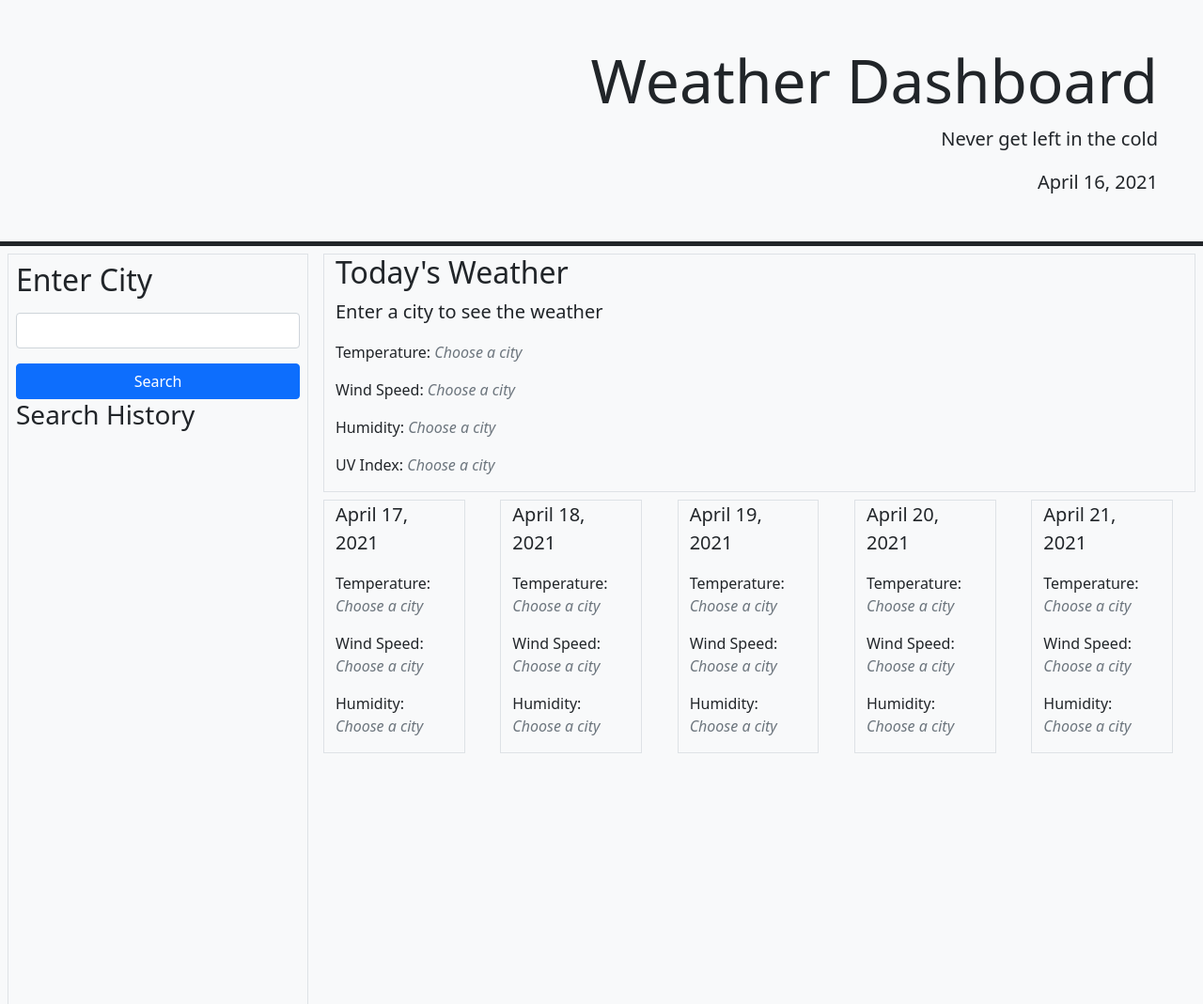
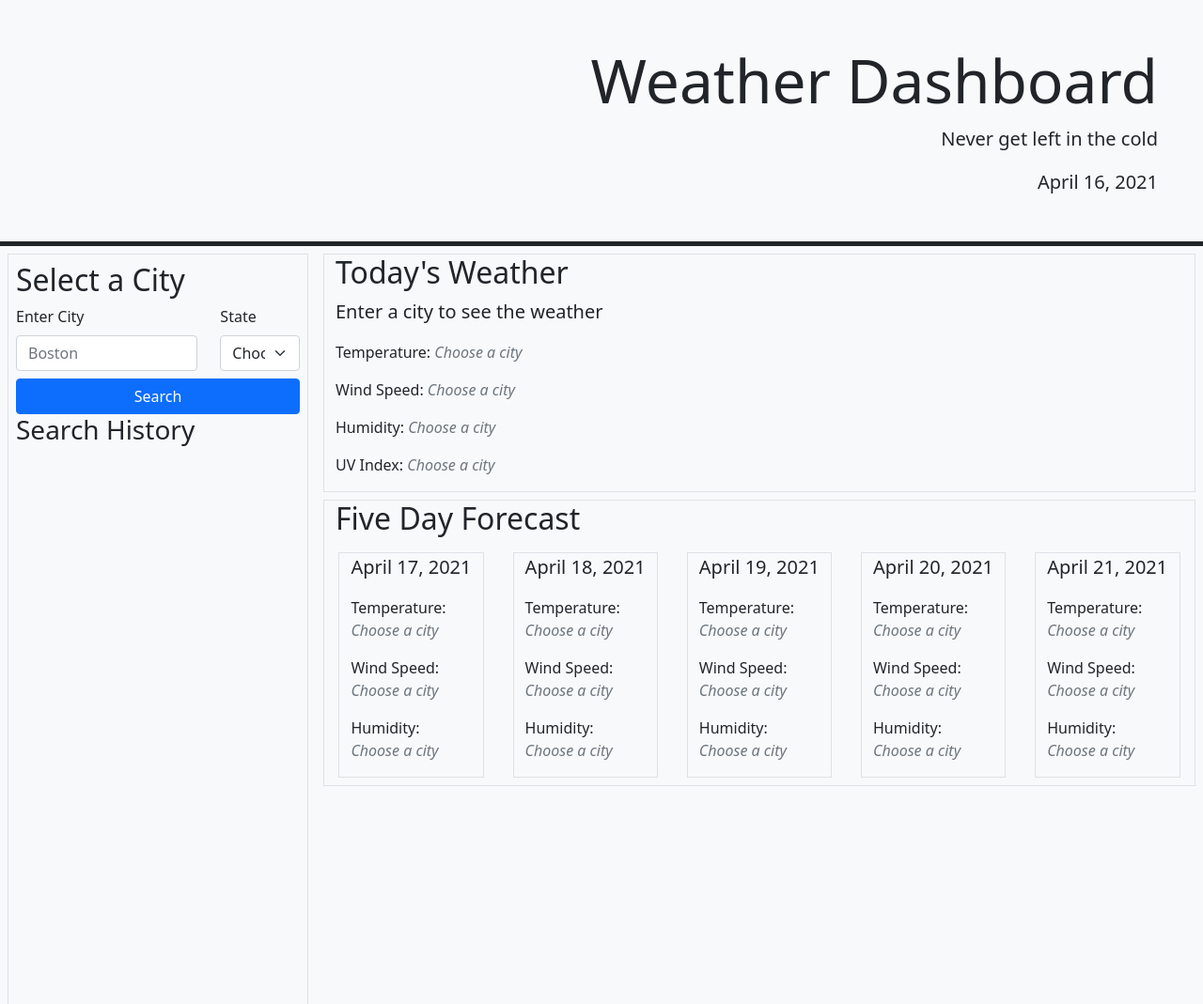
Before and after one commit to luketeal/weather-dashboard, a plain HTML site: page index.html in a window 1280 px wide. Shown: the top 1069 px of the page at 94% size. Drawn offline with nearby package versions, Linux system fonts and the light colour scheme.

Commit message:
Add state dropdown. Style for smaller screens

```diff
--- a/assets/js/script.js
+++ b/assets/js/script.js
@@ -2,6 +2,8 @@ let searchButton = document.querySelector('.search')
 let todayEl = document.querySelector('.today')
 let forecastAr = $('.forecast')
 let dateAr = $('.date')
+
+
 
 console.log(searchButton)
 console.log(forecastAr)
@@ -15,14 +17,23 @@ for(let i=0; i<dateAr.length; i++) {
 
 let apiKey = '0b34c0c779002825da1931b61289722d'
 
+// load state dropdown
+let stateList=['AK', 'AL', 'AR', 'AS', 'AZ', 'CA', 'CO', 'CT', 'DC', 'DE', 'FL', 'GA', 'HI', 'IA', 'ID', 'IL', 'IN', 'KS', 'KY', 'LA', 'MA', 'MD', 'ME', 'MI', 'MN', 'MO', 'MS', 'MT', 'NC', 'ND', 'NE', 'NH', 'NJ', 'NM', 'NV', 'NY', 'OH', 'OK', 'OR', 'PA', 'RI', 'SC', 'SD', 'TN', 'TX', 'UT', 'VA', 'VT', 'WA', 'WI', 'WV', 'WY']
+
+for(let i=0; i<stateList.length; i++) {
+    $("select").append($('<option>'+stateList[i]+'</option>'))
+}
+
 // functions
 
 function fetchWeatherData(event) {
     event.preventDefault();
     let searchText = document.querySelector('#searchText').value
+    let stateText = document.querySelector('#inputState').value
+    console.log(stateText)
     console.log(encodeURIComponent(searchText))
 
-    let currentURL = 'https://api.openweathermap.org/data/2.5/weather?q='+encodeURIComponent(searchText)+'&appid='+apiKey+'&units=imperial'
+    let currentURL = 'https://api.openweathermap.org/data/2.5/weather?q='+encodeURIComponent(searchText)+','+stateText+',US&appid='+apiKey+'&units=imperial'
 
     console.log(currentURL)
     fetch(currentURL)
--- a/index.html
+++ b/index.html
@@ -26,23 +26,28 @@
 
 
     <div class="col-3 float-start min-vh-100 m-2 p-2 border">
-        <form>
-            <div class="mb-3">
-                <h2><label for="searchText" class="form-label">Enter City</label></h2>
-                <input type="text" class="form-control" id="searchText">
+        <h2>Select a City</h2>
+        <form class="row justify-content-between">
+            <div class="col-lg-8">
+                <label for="searchText" class="form-label">Enter City</label>
+                <input type="text" class="form-control" id="searchText" placeholder="Boston">
             </div>
+
+            <div class="col-lg-4 mb-2">
+                <label for="inputState" class="form-label">State</label>
+                <select id="inputState" class="form-select">
+                  <option selected>Choose...</option>
+                </select>
+              </div>
+
             <div class="d-grid gap-2">
                 <button type="submit" class="btn btn-primary search">Search</button>
             </div>
         </form>
 
         <section class="history">
-
         <h3>Search History</h3>
-
         </section>
-
-
     </div>
 
     <div class="row align-items-start p-2">
@@ -54,36 +59,39 @@
             <p class="humidity">Humidity: <i class="text-muted">Choose a city</i></p>
             <p class="uv">UV Index: <i class="text-muted">Choose a city</i></p>
         </div>
-        <div class="row justify-content-between">
-            <div class="col-2 border mb-2 forecast">
+        <div class="container-fluid border p2">
+            <h2>Five Day Forecast</h2>
+            <div class="row justify-content-around">
+                <div class="col-lg-2 border m-2 forecast">
                     <p class="lead date">Five day forecast</p>
                     <p class="temp">Temperature: <i class="text-muted">Choose a city</i></p>
                     <p class="wind">Wind Speed: <i class="text-muted">Choose a city</i></p>
                     <p class="humidity">Humidity: <i class="text-muted">Choose a city</i></p>
                 </div>
-            <div class="col-2 border mb-2 forecast">
+                <div class="col-lg-2 border m-2 forecast">
                     <p class="lead date">Five day forecast</p>
                     <p class="temp">Temperature: <i class="text-muted">Choose a city</i></p>
                     <p class="wind">Wind Speed: <i class="text-muted">Choose a city</i></p>
                     <p class="humidity">Humidity: <i class="text-muted">Choose a city</i></p>
                 </div>
-            <div class="col-2 border mb-2 forecast">
+                <div class="col-lg-2 border m-2 forecast">
                     <p class="lead date">Five day forecast</p>
                     <p class="temp">Temperature: <i class="text-muted">Choose a city</i></p>
                     <p class="wind">Wind Speed: <i class="text-muted">Choose a city</i></p>
                     <p class="humidity">Humidity: <i class="text-muted">Choose a city</i></p>
                 </div>
-            <div class="col-2 border mb-2 forecast">
+                <div class="col-lg-2 border m-2 forecast">
                     <p class="lead date">Five day forecast</p>
                     <p class="temp">Temperature: <i class="text-muted">Choose a city</i></p>
                     <p class="wind">Wind Speed: <i class="text-muted">Choose a city</i></p>
                     <p class="humidity">Humidity: <i class="text-muted">Choose a city</i></p>
                 </div>
-            <div class="col-2 border mb-2 forecast">
+                <div class="col-lg-2 border m-2 forecast">
                     <p class="lead date">Five day forecast</p>
                     <p class="temp">Temperature: <i class="text-muted">Choose a city</i></p>
                     <p class="wind">Wind Speed: <i class="text-muted">Choose a city</i></p>
                     <p class="humidity">Humidity: <i class="text-muted">Choose a city</i></p>
+                </div>
             </div>
         </div>
     </div>
```
Lines whose indentation alone changed are shown as unchanged.
